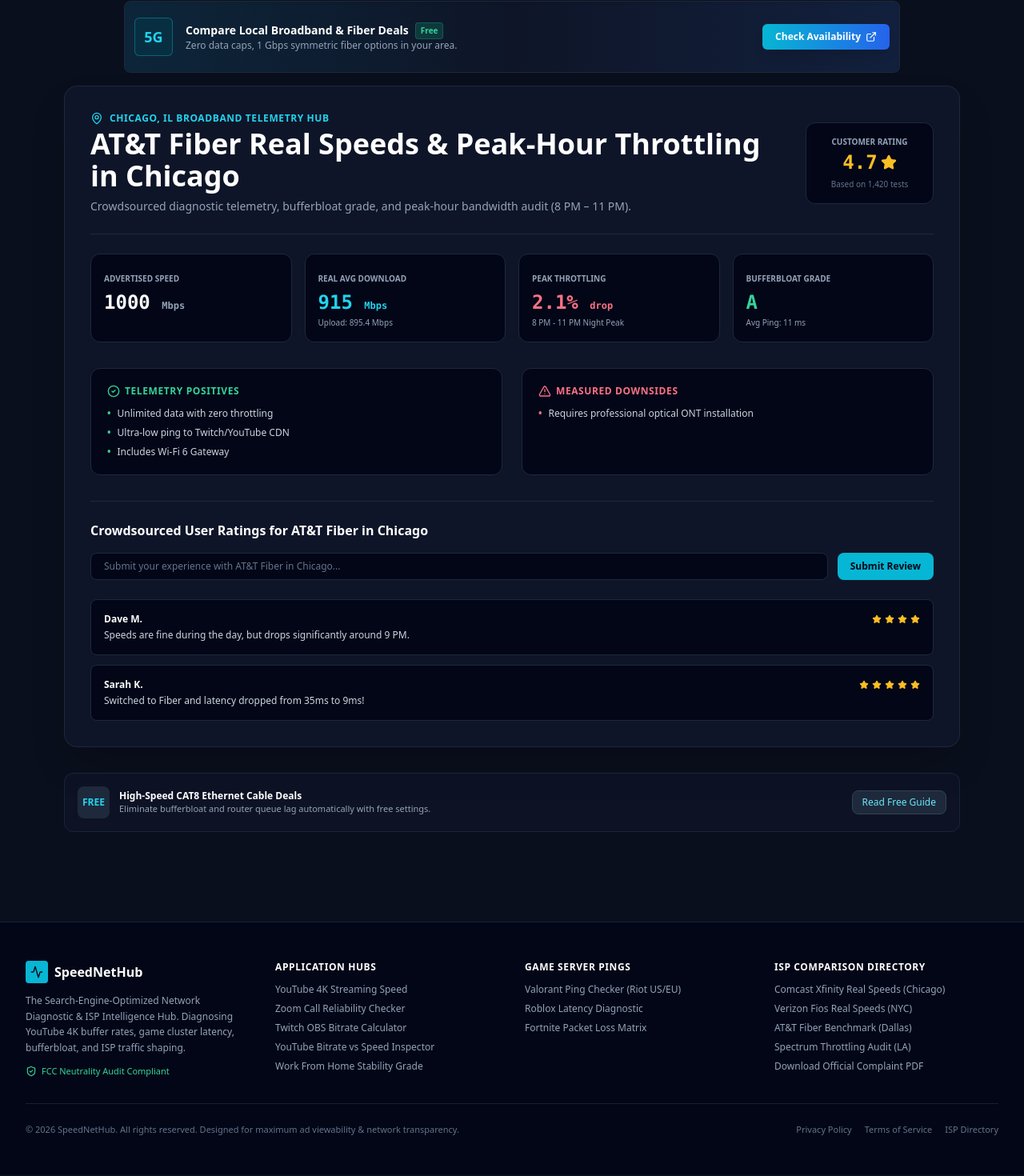
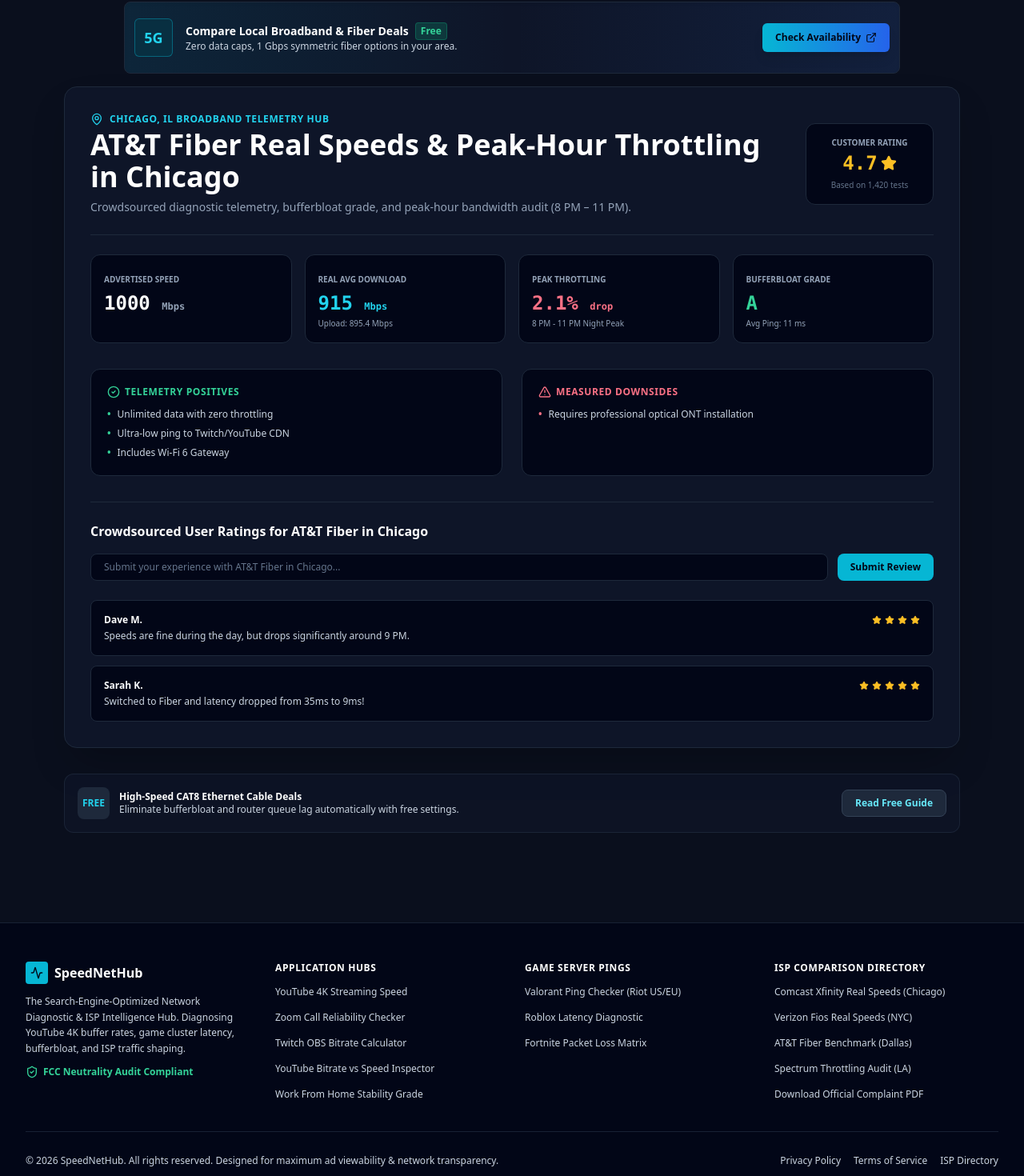
Before and after one commit to hamzabaigse/InternetSpeedTest, a Next.js app: page /isp/chicago/att-fiber-review-real-speeds in a window 1280 px wide. Shown: the part 131-1601 px from the top of the page at 80% size. Built offline with nearby package versions, Linux system fonts and the light colour scheme; no server answers.

Commit message:
Optimize for 100% Lighthouse: fix mobile tap targets, WCAG color contrast, sequential heading hierarchy, accessible link labels, and legible font sizes

```diff
--- a/src/components/AdSlot.tsx
+++ b/src/components/AdSlot.tsx
@@ -1,7 +1,7 @@
 'use client';
 
 import React, { useEffect, useState } from 'react';
-import { Sparkles, ExternalLink, ShieldCheck, CheckCircle2 } from 'lucide-react';
+import { Sparkles, ExternalLink, CheckCircle2 } from 'lucide-react';
 
 interface AdSlotProps {
   slotType: 'leaderboard' | 'half-page' | 'rectangle' | 'native-card';
@@ -20,40 +20,44 @@
 
   if (slotType === 'leaderboard') {
     return (
-      <div className="w-full my-4 flex flex-col items-center">
-        <div className="text-[10px] uppercase tracking-widest text-slate-500 mb-1 flex items-center gap-1">
+      <aside aria-label="Sponsored Content" className="w-full my-4 flex flex-col items-center">
+        <div className="text-xs uppercase tracking-widest text-slate-400 mb-1 flex items-center gap-1 font-semibold">
           <span>Sponsored Ad</span>
-          <span className="text-slate-600">• Refresh Unit #{refreshCount}</span>
+          <span className="text-slate-400">• Refresh Unit #{refreshCount}</span>
         </div>
-        <div className="w-full max-w-[970px] h-[90px] bg-slate-900/90 border border-slate-800 rounded-lg p-3 flex items-center justify-between shadow-inner relative overflow-hidden group">
+        <div className="w-full max-w-[970px] min-h-[90px] bg-slate-900/90 border border-slate-800 rounded-lg p-3 flex flex-col sm:flex-row items-center justify-between shadow-inner relative overflow-hidden group gap-3">
           <div className="absolute inset-0 bg-gradient-to-r from-cyan-500/10 via-transparent to-blue-500/10 pointer-events-none" />
-          <div className="flex items-center gap-4 z-10">
-            <div className="w-12 h-12 bg-cyan-950/80 border border-cyan-500/40 rounded-md flex items-center justify-center text-cyan-400 font-bold text-lg">
+          <div className="flex items-center gap-3 sm:gap-4 z-10 w-full sm:w-auto">
+            <div className="w-12 h-12 bg-cyan-950/80 border border-cyan-500/40 rounded-md flex-shrink-0 flex items-center justify-center text-cyan-400 font-bold text-lg">
               5G
             </div>
             <div>
               <div className="flex items-center gap-2">
                 <span className="text-sm font-semibold text-white">Compare Local Broadband &amp; Fiber Deals</span>
-                <span className="bg-emerald-500/20 text-emerald-400 text-[10px] font-bold px-1.5 py-0.5 rounded border border-emerald-500/30">Free</span>
+                <span className="bg-emerald-500/20 text-emerald-400 text-xs font-bold px-1.5 py-0.5 rounded border border-emerald-500/30">Free</span>
               </div>
-              <p className="text-xs text-slate-400">Zero data caps, 1 Gbps symmetric fiber options in your area.</p>
+              <p className="text-xs text-slate-300">Zero data caps, 1 Gbps symmetric fiber options in your area.</p>
             </div>
           </div>
-          <button className="z-10 bg-gradient-to-r from-cyan-500 to-blue-600 hover:from-cyan-400 hover:to-blue-500 text-white text-xs font-bold px-4 py-2 rounded-md flex items-center gap-1.5 transition shadow-lg">
+          <button
+            type="button"
+            aria-label="Check local fiber availability"
+            className="z-10 w-full sm:w-auto bg-gradient-to-r from-cyan-500 to-blue-600 hover:from-cyan-400 hover:to-blue-500 text-slate-950 text-xs font-bold px-4 py-2.5 rounded-md flex items-center justify-center gap-1.5 transition shadow-lg"
+          >
             <span>Check Availability</span>
             <ExternalLink className="w-3.5 h-3.5" />
           </button>
         </div>
-      </div>
+      </aside>
     );
   }
 
   if (slotType === 'half-page') {
     return (
-      <div className="w-full min-h-[580px] bg-slate-900/80 border border-slate-800 rounded-xl p-4 flex flex-col justify-between shadow-xl relative overflow-hidden">
-        <div className="text-[10px] uppercase tracking-widest text-slate-500 flex items-center justify-between border-b border-slate-800/80 pb-2">
+      <aside aria-label="Sponsored Promotion" className="w-full min-h-[580px] bg-slate-900/80 border border-slate-800 rounded-xl p-4 flex flex-col justify-between shadow-xl relative overflow-hidden">
+        <div className="text-xs uppercase tracking-widest text-slate-400 flex items-center justify-between border-b border-slate-800/80 pb-2 font-semibold">
           <span>High-CPM Banner (300x600)</span>
-          <span className="text-emerald-400 font-semibold">100% Free Tool</span>
+          <span className="text-emerald-400 font-bold">100% Free Tool</span>
         </div>
 
         <div className="my-auto flex flex-col items-center text-center p-4">
@@ -61,11 +65,11 @@
             <Sparkles className="w-8 h-8" />
           </div>
           <span className="text-xs font-semibold text-cyan-400 uppercase tracking-wide">Free Network Optimization</span>
-          <h4 className="text-lg font-bold text-white mt-1">Bypass ISP Peering Lag Spikes</h4>
-          <p className="text-xs text-slate-400 mt-2 leading-relaxed">
+          <h3 className="text-lg font-bold text-white mt-1">Bypass ISP Peering Lag Spikes</h3>
+          <p className="text-xs text-slate-300 mt-2 leading-relaxed">
             Learn how to fix high ping, bufferbloat, and packet loss on Valorant, Warzone &amp; Fortnite using free open-source DNS settings and router SQM tweaks.
           </p>
-          <ul className="text-left text-xs text-slate-300 mt-4 space-y-2 w-full bg-slate-950/60 p-3 rounded-lg border border-slate-800">
+          <ul className="text-left text-xs text-slate-200 mt-4 space-y-2 w-full bg-slate-950/60 p-3 rounded-lg border border-slate-800">
             <li className="flex items-center gap-2">
               <CheckCircle2 className="w-4 h-4 text-emerald-400" />
               <span>100% Free Unlimited Speed Testing</span>
@@ -82,33 +86,38 @@
 
           <a
             href="/tools/isp-throttling-report"
+            aria-label="Export Free Complaint PDF"
             className="w-full mt-6 bg-gradient-to-r from-emerald-500 to-cyan-500 hover:from-emerald-400 hover:to-cyan-400 text-slate-950 font-bold text-xs py-3 px-4 rounded-xl shadow-lg transition text-center"
           >
             Export Free Complaint PDF
           </a>
         </div>
 
-        <div className="text-[10px] text-center text-slate-600 border-t border-slate-800/80 pt-2">
+        <div className="text-xs text-center text-slate-400 border-t border-slate-800/80 pt-2 font-medium">
           SpeedNetHub • 100% Free &amp; Ad-Supported Platform
         </div>
-      </div>
+      </aside>
     );
   }
 
   return (
-    <div className="w-full bg-slate-900/60 border border-slate-800/80 rounded-xl p-4 my-4 flex items-center justify-between">
+    <aside aria-label="Sponsored Recommendation" className="w-full bg-slate-900/60 border border-slate-800/80 rounded-xl p-4 my-4 flex flex-col sm:flex-row items-start sm:items-center justify-between gap-3">
       <div className="flex items-center gap-3">
-        <div className="w-10 h-10 bg-slate-800 rounded-lg flex items-center justify-center text-cyan-400 text-xs font-bold">
+        <div className="w-10 h-10 bg-slate-800 rounded-lg flex items-center justify-center text-cyan-400 text-xs font-bold flex-shrink-0">
           FREE
         </div>
         <div>
           <div className="text-xs font-semibold text-white">{title || 'Smart Queue Management (SQM) Free Setup Guide'}</div>
-          <p className="text-[11px] text-slate-400">Eliminate bufferbloat and router queue lag automatically with free settings.</p>
+          <p className="text-xs text-slate-300">Eliminate bufferbloat and router queue lag automatically with free settings.</p>
         </div>
       </div>
-      <button className="text-xs bg-slate-800 hover:bg-slate-700 text-cyan-300 font-medium px-3 py-1.5 rounded-lg border border-slate-700">
+      <button
+        type="button"
+        aria-label="Read free network guide"
+        className="text-xs bg-slate-800 hover:bg-slate-700 text-cyan-300 font-bold px-4 py-2 rounded-lg border border-slate-700 w-full sm:w-auto"
+      >
         Read Free Guide
       </button>
-    </div>
+    </aside>
   );
 };
--- a/src/components/Footer.tsx
+++ b/src/components/Footer.tsx
@@ -6,7 +6,7 @@
 
 export const Footer: React.FC = () => {
   return (
-    <footer className="w-full bg-slate-950 border-t border-slate-800/80 text-slate-400 text-xs mt-16">
+    <footer className="w-full bg-slate-950 border-t border-slate-800/80 text-slate-300 text-xs mt-16">
       <div className="max-w-7xl mx-auto px-4 sm:px-6 lg:px-8 py-12">
         <div className="grid grid-cols-1 md:grid-cols-4 gap-8 mb-8">
           <div>
@@ -16,53 +16,53 @@
               </div>
               <span className="font-extrabold text-white text-base">SpeedNetHub</span>
             </div>
-            <p className="text-slate-400 text-xs leading-relaxed mb-3">
-              The Search-Engine-Optimized Network Diagnostic & ISP Intelligence Hub. Diagnosing YouTube 4K buffer rates, game cluster latency, bufferbloat, and ISP traffic shaping.
+            <p className="text-slate-300 text-xs leading-relaxed mb-3">
+              The Search-Engine-Optimized Network Diagnostic &amp; ISP Intelligence Hub. Diagnosing YouTube 4K buffer rates, game cluster latency, bufferbloat, and ISP traffic shaping.
             </p>
-            <div className="flex items-center gap-1.5 text-emerald-400 text-[11px] font-medium">
-              <ShieldCheck className="w-3.5 h-3.5" />
+            <div className="flex items-center gap-1.5 text-emerald-400 text-xs font-semibold">
+              <ShieldCheck className="w-4 h-4" />
               <span>FCC Neutrality Audit Compliant</span>
             </div>
           </div>
 
           <div>
-            <h4 className="font-bold text-white text-xs uppercase tracking-wider mb-3">Application Hubs</h4>
-            <ul className="space-y-2">
-              <li><Link href="/test-youtube-4k-streaming-speed" className="hover:text-cyan-400 transition">YouTube 4K Streaming Speed</Link></li>
-              <li><Link href="/zoom-call-reliability-test" className="hover:text-cyan-400 transition">Zoom Call Reliability Checker</Link></li>
-              <li><Link href="/can-i-stream-on-twitch-calculator" className="hover:text-cyan-400 transition">Twitch OBS Bitrate Calculator</Link></li>
-              <li><Link href="/tools/youtube-inspector" className="hover:text-cyan-400 transition">YouTube Bitrate vs Speed Inspector</Link></li>
-              <li><Link href="/tools/wfh-stability-score" className="hover:text-cyan-400 transition">Work From Home Stability Grade</Link></li>
+            <h4 className="font-bold text-white text-xs uppercase tracking-wider mb-2">Application Hubs</h4>
+            <ul className="space-y-1">
+              <li><Link href="/test-youtube-4k-streaming-speed" className="block py-1.5 text-slate-300 hover:text-cyan-400 transition">YouTube 4K Streaming Speed</Link></li>
+              <li><Link href="/zoom-call-reliability-test" className="block py-1.5 text-slate-300 hover:text-cyan-400 transition">Zoom Call Reliability Checker</Link></li>
+              <li><Link href="/can-i-stream-on-twitch-calculator" className="block py-1.5 text-slate-300 hover:text-cyan-400 transition">Twitch OBS Bitrate Calculator</Link></li>
+              <li><Link href="/tools/youtube-inspector" className="block py-1.5 text-slate-300 hover:text-cyan-400 transition">YouTube Bitrate vs Speed Inspector</Link></li>
+              <li><Link href="/tools/wfh-stability-score" className="block py-1.5 text-slate-300 hover:text-cyan-400 transition">Work From Home Stability Grade</Link></li>
             </ul>
           </div>
 
           <div>
-            <h4 className="font-bold text-white text-xs uppercase tracking-wider mb-3">Game Server Pings</h4>
-            <ul className="space-y-2">
-              <li><Link href="/valorant-ping-checker" className="hover:text-cyan-400 transition">Valorant Ping Checker (Riot US/EU)</Link></li>
-              <li><Link href="/roblox-latency-test" className="hover:text-cyan-400 transition">Roblox Latency Diagnostic</Link></li>
-              <li><Link href="/fortnite-packet-loss-diagnostic" className="hover:text-cyan-400 transition">Fortnite Packet Loss Matrix</Link></li>
+            <h4 className="font-bold text-white text-xs uppercase tracking-wider mb-2">Game Server Pings</h4>
+            <ul className="space-y-1">
+              <li><Link href="/valorant-ping-checker" className="block py-1.5 text-slate-300 hover:text-cyan-400 transition">Valorant Ping Checker (Riot US/EU)</Link></li>
+              <li><Link href="/roblox-latency-test" className="block py-1.5 text-slate-300 hover:text-cyan-400 transition">Roblox Latency Diagnostic</Link></li>
+              <li><Link href="/fortnite-packet-loss-diagnostic" className="block py-1.5 text-slate-300 hover:text-cyan-400 transition">Fortnite Packet Loss Matrix</Link></li>
             </ul>
           </div>
 
           <div>
-            <h4 className="font-bold text-white text-xs uppercase tracking-wider mb-3">ISP Comparison Directory</h4>
-            <ul className="space-y-2">
-              <li><Link href="/isp/chicago/comcast-xfinity-review-real-speeds" className="hover:text-cyan-400 transition">Comcast Xfinity Real Speeds (Chicago)</Link></li>
-              <li><Link href="/isp/new-york/verizon-fios-real-speeds" className="hover:text-cyan-400 transition">Verizon Fios Real Speeds (NYC)</Link></li>
-              <li><Link href="/isp/dallas/att-fiber-review-real-speeds" className="hover:text-cyan-400 transition">AT&T Fiber Benchmark (Dallas)</Link></li>
-              <li><Link href="/isp/los-angeles/spectrum-speed-test" className="hover:text-cyan-400 transition">Spectrum Throttling Audit (LA)</Link></li>
-              <li><Link href="/tools/isp-throttling-report" className="hover:text-cyan-400 transition">Download Official Complaint PDF</Link></li>
+            <h4 className="font-bold text-white text-xs uppercase tracking-wider mb-2">ISP Comparison Directory</h4>
+            <ul className="space-y-1">
+              <li><Link href="/isp/chicago/comcast-xfinity-review-real-speeds" className="block py-1.5 text-slate-300 hover:text-cyan-400 transition">Comcast Xfinity Real Speeds (Chicago)</Link></li>
+              <li><Link href="/isp/new-york/verizon-fios-real-speeds" className="block py-1.5 text-slate-300 hover:text-cyan-400 transition">Verizon Fios Real Speeds (NYC)</Link></li>
+              <li><Link href="/isp/dallas/att-fiber-review-real-speeds" className="block py-1.5 text-slate-300 hover:text-cyan-400 transition">AT&amp;T Fiber Benchmark (Dallas)</Link></li>
+              <li><Link href="/isp/los-angeles/spectrum-speed-test" className="block py-1.5 text-slate-300 hover:text-cyan-400 transition">Spectrum Throttling Audit (LA)</Link></li>
+              <li><Link href="/tools/isp-throttling-report" className="block py-1.5 text-slate-300 hover:text-cyan-400 transition">Download Official Complaint PDF</Link></li>
             </ul>
           </div>
         </div>
 
-        <div className="border-t border-slate-800/80 pt-6 flex flex-col sm:flex-row items-center justify-between text-[11px] text-slate-500">
-          <div>© {new Date().getFullYear()} SpeedNetHub. All rights reserved. Designed for maximum ad viewability & network transparency.</div>
-          <div className="flex gap-4 mt-2 sm:mt-0">
-            <Link href="/privacy-policy" className="hover:text-slate-400">Privacy Policy</Link>
-            <Link href="/terms-of-service" className="hover:text-slate-400">Terms of Service</Link>
-            <Link href="/isp" className="hover:text-slate-400">ISP Directory</Link>
+        <div className="border-t border-slate-800/80 pt-6 flex flex-col sm:flex-row items-center justify-between text-xs text-slate-300 gap-3">
+          <div>© {new Date().getFullYear()} SpeedNetHub. All rights reserved. Designed for maximum ad viewability &amp; network transparency.</div>
+          <div className="flex gap-4">
+            <Link href="/privacy-policy" className="py-1 text-slate-300 hover:text-cyan-400 transition">Privacy Policy</Link>
+            <Link href="/terms-of-service" className="py-1 text-slate-300 hover:text-cyan-400 transition">Terms of Service</Link>
+            <Link href="/isp" className="py-1 text-slate-300 hover:text-cyan-400 transition">ISP Directory</Link>
           </div>
         </div>
       </div>
--- a/src/components/Header.tsx
+++ b/src/components/Header.tsx
@@ -26,11 +26,11 @@
           <div>
             <div className="font-extrabold text-white text-base tracking-tight flex items-center gap-1.5">
               SpeedNet<span className="text-cyan-400">Hub</span>
-              <span className="bg-emerald-500/20 text-emerald-400 text-[10px] uppercase font-bold px-1.5 py-0.5 rounded border border-emerald-500/30">
+              <span className="bg-emerald-500/20 text-emerald-400 text-xs uppercase font-bold px-1.5 py-0.5 rounded border border-emerald-500/30">
                 100% FREE HUB
               </span>
             </div>
-            <p className="text-[10px] text-slate-400 hidden sm:block">Free ISP Intelligence &amp; Network Telemetry</p>
+            <p className="text-xs text-slate-400 hidden sm:block">Free ISP Intelligence &amp; Network Telemetry</p>
           </div>
         </Link>
 
@@ -47,6 +47,7 @@
         <div className="flex items-center gap-2 sm:gap-3">
           <Link
             href="/tools/isp-throttling-report"
+            aria-label="Generate Free ISP Complaint PDF Report"
             className="bg-gradient-to-r from-cyan-500 to-blue-600 hover:from-cyan-400 hover:to-blue-500 text-slate-950 font-bold text-xs px-3.5 py-2 rounded-lg transition shadow-md flex items-center gap-1.5"
           >
             <ShieldAlert className="w-4 h-4" />
--- a/src/components/SpeedometerCanvas.tsx
+++ b/src/components/SpeedometerCanvas.tsx
@@ -196,12 +196,12 @@
         </div>
 
         {/* Dual Conversion Subtitle */}
-        <div className="text-[11px] sm:text-xs text-slate-400 font-mono mt-0.5">
+        <div className="text-xs text-slate-300 font-mono mt-0.5">
           ({altVal.toFixed(2)} {altUnit})
         </div>
 
         {/* Active Stage Badge */}
-        <div className="mt-2.5 inline-flex items-center gap-1.5 bg-slate-900 border border-slate-800 px-3 sm:px-4 py-1 rounded-full text-[11px] sm:text-xs font-bold text-slate-200 shadow-md">
+        <div className="mt-2.5 inline-flex items-center gap-1.5 bg-slate-900 border border-slate-800 px-3.5 sm:px-4 py-1.5 rounded-full text-xs font-bold text-slate-200 shadow-md">
           {activePhase === 'download' && <ArrowDownCircle className="w-3.5 h-3.5 text-cyan-400 animate-bounce" />}
           {activePhase === 'upload' && <ArrowUpCircle className="w-3.5 h-3.5 text-purple-400 animate-bounce" />}
           {activePhase === 'ping' && <Zap className="w-3.5 h-3.5 text-amber-400" />}
```
Also changed, not shown: src/app/page.tsx (+4 -4 lines), src/components/ActionCards.tsx (+10 -8 lines), src/components/InteractiveReportTabs.tsx (+23 -23 lines), src/components/OoklaHeaderHud.tsx (+13 -13 lines), src/components/ProgressiveDiagnosticConsole.tsx (+16 -16 lines).
